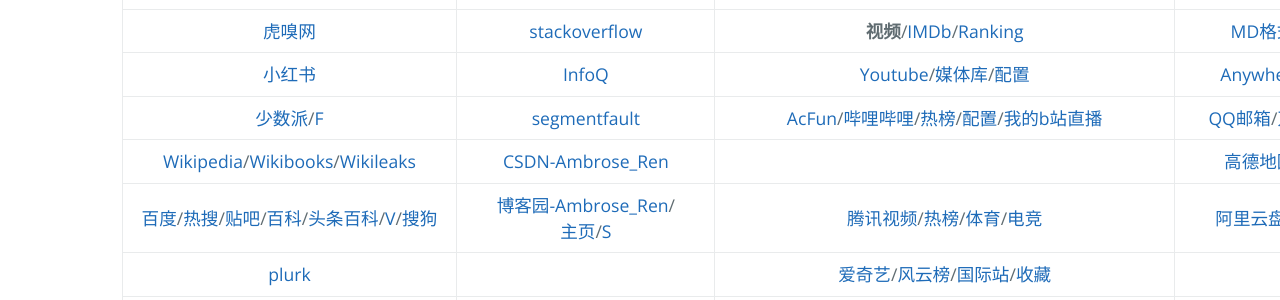
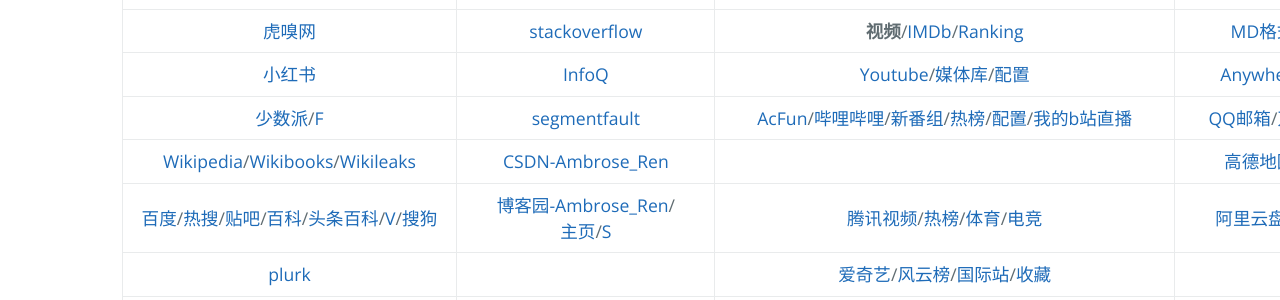
Before and after one commit to AmbroseRen/test, a Jekyll site: the page built from navigation.md, in a window 1280 px wide. Shown: the part 801-1101 px from the top of the page. Built offline with Jekyll 4.4.1, drawn with Linux system fonts in a browser that asks for light colours; our own code applies the rules of GitHub Pages for plain Markdown files; the repository's description, which GitHub fills in, is left out.

Commit message:
Update navigation.md

```diff
--- a/navigation.md
+++ b/navigation.md
@@ -22,7 +22,7 @@
 | [Matters](https://matters.news/) | __IT社区__ | [coursera](https://www.coursera.org/browse/computer-science) | [刘明野](https://tool.liumingye.cn/)/[PD](https://tool.liumingye.cn/password/)/[WP](https://tool.liumingye.cn/wallpaper/)/[St](Art/Shoot/index.md) |
 | [虎嗅网](https://www.huxiu.com/) | [stackoverflow](https://stackoverflow.com/) | __视频__/[IMDb](https://m.imdb.com/)/[Ranking](https://www.boxofficemojo.com/weekly/) | [MD格式在线排版](https://md.phodal.com/) |
 | [小红书](https://www.xiaohongshu.com/explore) | [InfoQ](https://www.infoq.cn/) | [Youtube](https://www.youtube.com/)/[媒体库](https://www.youtube.com/feed/library)/[配置](https://studio.youtube.com/video/LupojaPC1wc/livestreaming) | [AnywhereAnything](http://lackar.com/aa/) |
-| [少数派](https://sspai.com/)/[F](Library/Forum.md) | [segmentfault](https://segmentfault.com/u/ambroseren/users/following) | [AcFun](https://www.acfun.cn/)/[哔哩哔哩](https://space.bilibili.com/352834482/fans/follow)/[热榜](https://www.bilibili.com/v/popular/rank/all)/[配置](https://link.bilibili.com/p/center/index#/my-room/start-live)/[我的b站直播](https://live.bilibili.com/22653502) | [QQ邮箱](https://mail.qq.com/)/[万年历](https://wannianrili.bmcx.com/)/[12306](https://kyfw.12306.cn/otn/leftTicket/init) |
+| [少数派](https://sspai.com/)/[F](Library/Forum.md) | [segmentfault](https://segmentfault.com/u/ambroseren/users/following) | [AcFun](https://www.acfun.cn/)/[哔哩哔哩](https://space.bilibili.com/352834482/fans/follow)/[新番组](https://bgm.liumingye.cn/)/[热榜](https://www.bilibili.com/v/popular/rank/all)/[配置](https://link.bilibili.com/p/center/index#/my-room/start-live)/[我的b站直播](https://live.bilibili.com/22653502) | [QQ邮箱](https://mail.qq.com/)/[万年历](https://wannianrili.bmcx.com/)/[12306](https://kyfw.12306.cn/otn/leftTicket/init) |
 | [Wikipedia](https://www.wikipedia.org/)/[Wikibooks](https://www.wikibooks.org/)/[Wikileaks](https://wikileaks.org/What-is-WikiLeaks.html) | [CSDN-Ambrose_Ren](https://blog.csdn.net/Ambrose_Ren) | []() | [高德地图](https://www.amap.com/)/[百度地图](https://map.baidu.com/) |
 | [百度](https://www.baidu.com/)/[热搜](https://top.baidu.com/board)/[贴吧](https://tieba.baidu.com/index.html)/[百科](https://baike.baidu.com/usercenter/lemmas#favorites)/[头条百科](https://www.baike.com/)/[V](https://baike.baidu.com/vbaike#gallary)/[搜狗](https://top.sogou.com/) | [博客园-Ambrose_Ren](https://www.cnblogs.com/rensi/)/[主页](https://home.cnblogs.com/u/rensi/)/[S](https://zzk.cnblogs.com/s/blogpost) | [腾讯视频](https://v.qq.com/biu/u/playlist)/[热榜](https://v.qq.com/biu/ranks/?t=hotsearch)/[体育](https://live.qq.com/match)/[电竞](https://egame.qq.com/gamelist) | [阿里云盘](https://www.aliyundrive.com/drive/)/[百度网盘](https://pan.baidu.com/disk/home)/[C](Data/Clouder.md) |
 | [plurk](https://www.plurk.com/AmbroseRenCN) | []() | [爱奇艺](https://www.iqiyi.com/u/fav)/[风云榜](https://www.iqiyi.com/ranks1/home)/[国际站](https://www.iq.com/)/[收藏](https://www.iq.com/personal?type=favorite) | []() |
```
